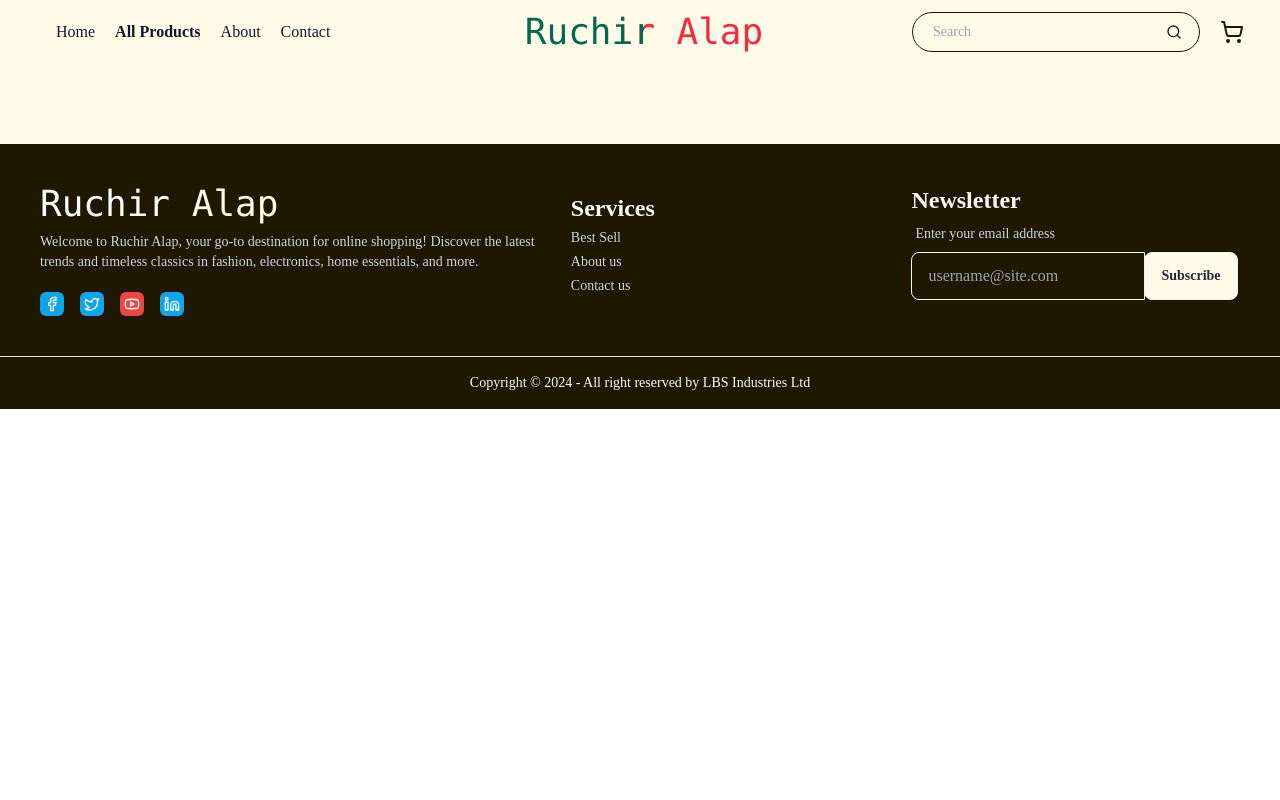
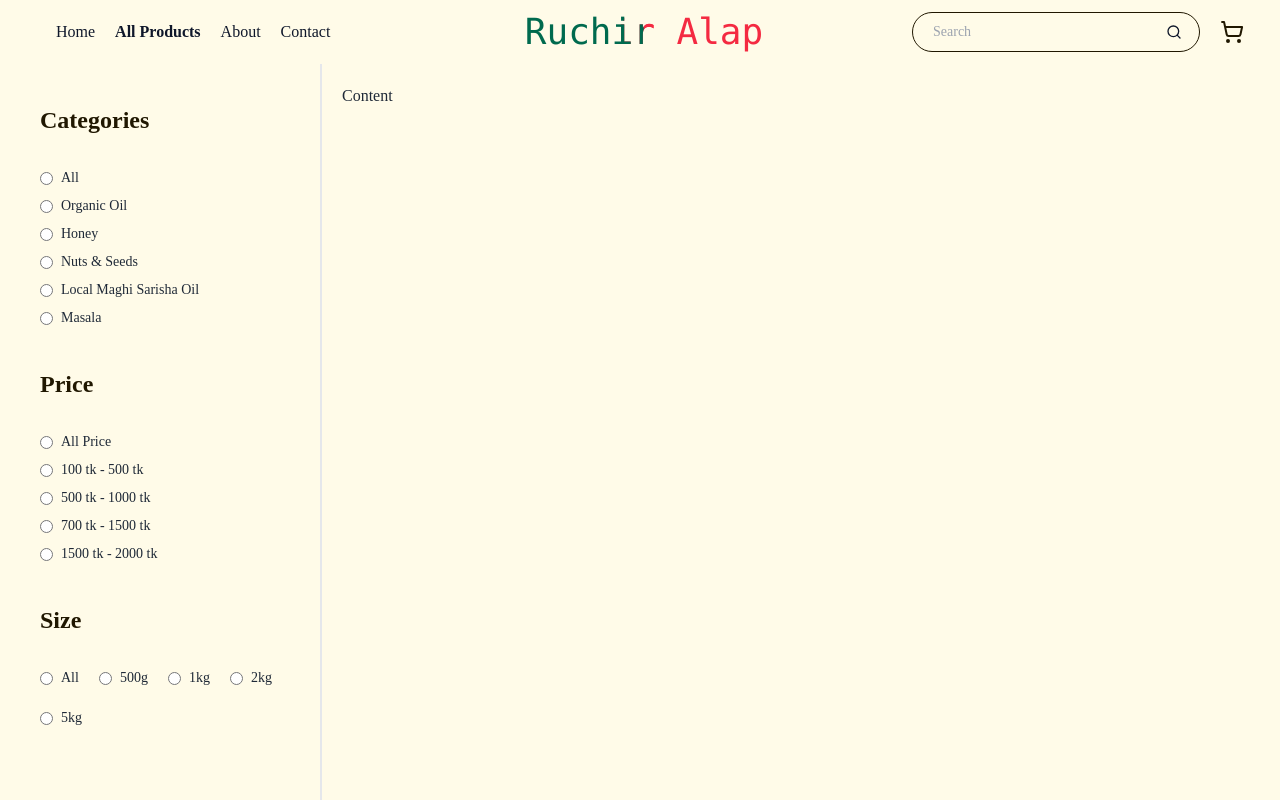
Before and after one commit to ruchiralap/ruchiralap_webPortal, a React (Vite) app: page /allProducts in a window 1280 px wide. Shown: the top 800 px of the page. Built offline with nearby package versions, Linux system fonts and the light colour scheme; no server answers.

Commit message:
update and [create a all product section with filter all products ]

```diff
--- /dev/null
+++ b/src/Hooks/Input.jsx
@@ -0,0 +1,14 @@
+/* eslint-disable react/prop-types */
+const Input = ({ handleChange, value, title, name, color }) => {
+  return (
+    <>
+      <label className=" flex items-center gap-1 font-medium hover:cursor-pointer">
+        <input onChange={handleChange} type="radio" value={value} name={name} />
+        <span className="checkmark" style={{ backgroundColor: color }}></span>
+        {title}
+      </label>
+    </>
+  );
+};
+
+export default Input;
--- a/src/Pages/AllProducts/AllProducts.jsx
+++ b/src/Pages/AllProducts/AllProducts.jsx
@@ -1,7 +1,16 @@
+import useAllProducts from "../../Hooks/useAllProducts";
+import Products from "./Products/Products";
+import Sidebar from "./Sidebar/Sidebar";
+
 const AllProducts = () => {
+  const [allProducts] = useAllProducts();
+
   return (
     <>
-      <div></div>
+      <div>
+        <Products products={allProducts} />
+        <Sidebar />
+      </div>
     </>
   );
 };
--- /dev/null
+++ b/src/Pages/AllProducts/FilterNav/Nav.jsx
@@ -0,0 +1,13 @@
+const Nav = () => {
+  return (
+    <>
+      <nav>
+        <div>
+
+        </div>
+      </nav>
+    </>
+  );
+};
+
+export default Nav;
--- /dev/null
+++ b/src/Pages/AllProducts/Products/Products.jsx
@@ -0,0 +1,17 @@
+/* eslint-disable react/prop-types */
+
+const Products = ({ products }) => {
+  console.log(products);
+
+  return (
+    <>
+      <div>
+        <section>
+
+        </section>
+      </div>
+    </>
+  );
+};
+
+export default Products;
--- /dev/null
+++ b/src/Pages/AllProducts/Recommended/Recommended.jsx
@@ -0,0 +1,13 @@
+
+
+const Recommended = () => {
+    return (
+        <>
+            <div>
+
+            </div>
+        </>
+    );
+};
+
+export default Recommended;
--- /dev/null
+++ b/src/Pages/AllProducts/Sidebar/Categories/Categories.jsx
@@ -0,0 +1,54 @@
+/* eslint-disable react/prop-types */
+import Input from "../../../../Hooks/Input";
+
+const Categories = ({ handleChange }) => {
+  return (
+    <>
+      <div>
+        <h2 className=" text-2xl font-semibold text-[#201700]">Categories</h2>
+        <div className=" mt-8">
+          <div className=" grid space-y-2">
+            <Input
+              handleChange={handleChange}
+              value="all"
+              title="All"
+              name="test"
+            />
+            <Input
+              handleChange={handleChange}
+              value="Organic Oil"
+              title="Organic Oil"
+              name="test"
+            />
+            <Input
+              handleChange={handleChange}
+              value="Honey"
+              title="Honey"
+              name="test"
+            />
+            <Input
+              handleChange={handleChange}
+              value="Nuts & Seeds"
+              title="Nuts & Seeds"
+              name="test"
+            />
+            <Input
+              handleChange={handleChange}
+              value="Local Maghi Sarisha Oil"
+              title="Local Maghi Sarisha Oil"
+              name="test"
+            />
+            <Input
+              handleChange={handleChange}
+              value="Masala"
+              title="Masala"
+              name="test"
+            />
+          </div>
+        </div>
+      </div>
+    </>
+  );
+};
+
+export default Categories;
--- /dev/null
+++ b/src/Pages/AllProducts/Sidebar/Colors/Colors.jsx
@@ -0,0 +1,13 @@
+
+
+const Colors = () => {
+    return (
+        <>
+            <div>
+
+            </div>
+        </>
+    );
+};
+
+export default Colors;
--- /dev/null
+++ b/src/Pages/AllProducts/Sidebar/Price/Price.jsx
@@ -0,0 +1,46 @@
+/* eslint-disable react/prop-types */
+import Input from "../../../../Hooks/Input";
+
+const Price = ({ handleChange }) => {
+  return (
+    <>
+      <div className=" mt-10">
+        <h2 className=" text-2xl font-semibold text-[#201700]">Price</h2>
+        <div className=" mt-8 grid space-y-2">
+          <Input
+            handleChange={handleChange}
+            value={0}
+            title="All Price"
+            name="taste2"
+          />
+          <Input
+            handleChange={handleChange}
+            value={500}
+            title="100 tk - 500 tk"
+            name="taste2"
+          />
+          <Input
+            handleChange={handleChange}
+            value={1000}
+            title="500 tk - 1000 tk"
+            name="taste2"
+          />
+          <Input
+            handleChange={handleChange}
+            value={1500}
+            title="700 tk - 1500 tk"
+            name="taste2"
+          />
+          <Input
+            handleChange={handleChange}
+            value={2000}
+            title="1500 tk - 2000 tk"
+            name="taste2"
+          />
+        </div>
+      </div>
+    </>
+  );
+};
+
+export default Price;
--- /dev/null
+++ b/src/Pages/AllProducts/Sidebar/Sidebar.jsx
@@ -0,0 +1,39 @@
+/* eslint-disable react/prop-types */
+import { IoReorderThree } from "react-icons/io5";
+import Categories from "./Categories/Categories";
+import Price from "./Price/Price";
+import Size from "./Size/Size";
+
+const Sidebar = ({ handleChange }) => {
+  return (
+    <>
+      <div className="drawer lg:drawer-open">
+        <input id="my-drawer-2" type="checkbox" className="drawer-toggle" />
+        <div className="drawer-content p-5">
+          {/* Page content here */}
+          <label htmlFor="my-drawer-2" className="btn drawer-button lg:hidden">
+            <IoReorderThree />
+          </label>
+          <section>
+            <p>Content</p>
+          </section>
+        </div>
+        <div className="drawer-side border-r-2">
+          <label
+            htmlFor="my-drawer-2"
+            aria-label="close sidebar"
+            className="drawer-overlay"
+          ></label>
+          <section className="menu p-10 w-80 min-h-full bg-base-200 md:bg-inherit text-base-content">
+            {/* Sidebar content here */}
+            <Categories handleChange={handleChange} />
+            <Price handleChange={handleChange} />
+            <Size handleChange={handleChange} />
+          </section>
+        </div>
+      </div>
+    </>
+  );
+};
+
+export default Sidebar;
--- /dev/null
+++ b/src/Pages/AllProducts/Sidebar/Size/Size.jsx
@@ -0,0 +1,46 @@
+/* eslint-disable react/prop-types */
+import Input from "../../../../Hooks/Input";
+
+const Size = ({ handleChange }) => {
+  return (
+    <>
+      <div className=" mt-10">
+        <h2 className=" text-2xl font-semibold text-[#201700]">Size</h2>
+        <div className=" mt-8 flex flex-wrap items-center gap-5">
+          <Input
+            handleChange={handleChange}
+            value={0}
+            title="All"
+            name="taste3"
+          />
+          <Input
+            handleChange={handleChange}
+            value={500}
+            title="500g"
+            name="taste3"
+          />
+          <Input
+            handleChange={handleChange}
+            value={2}
+            title="1kg"
+            name="taste3"
+          />
+          <Input
+            handleChange={handleChange}
+            value={2}
+            title="2kg"
+            name="taste3"
+          />
+          <Input
+            handleChange={handleChange}
+            value={5}
+            title="5kg"
+            name="taste3"
+          />
+        </div>
+      </div>
+    </>
+  );
+};
+
+export default Size;
```
Also changed, not shown: src/Pages/AllProducts/Products/ProductsCard.jsx (added, +11 -0 lines).
